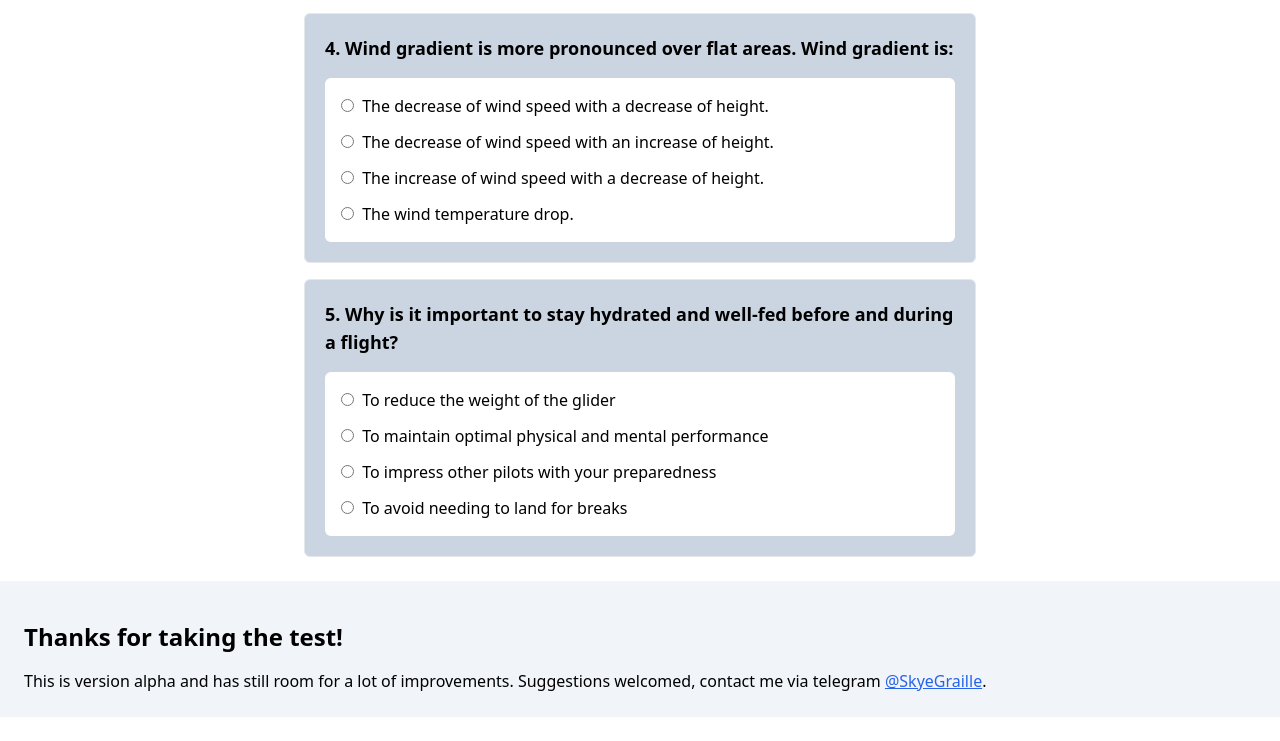
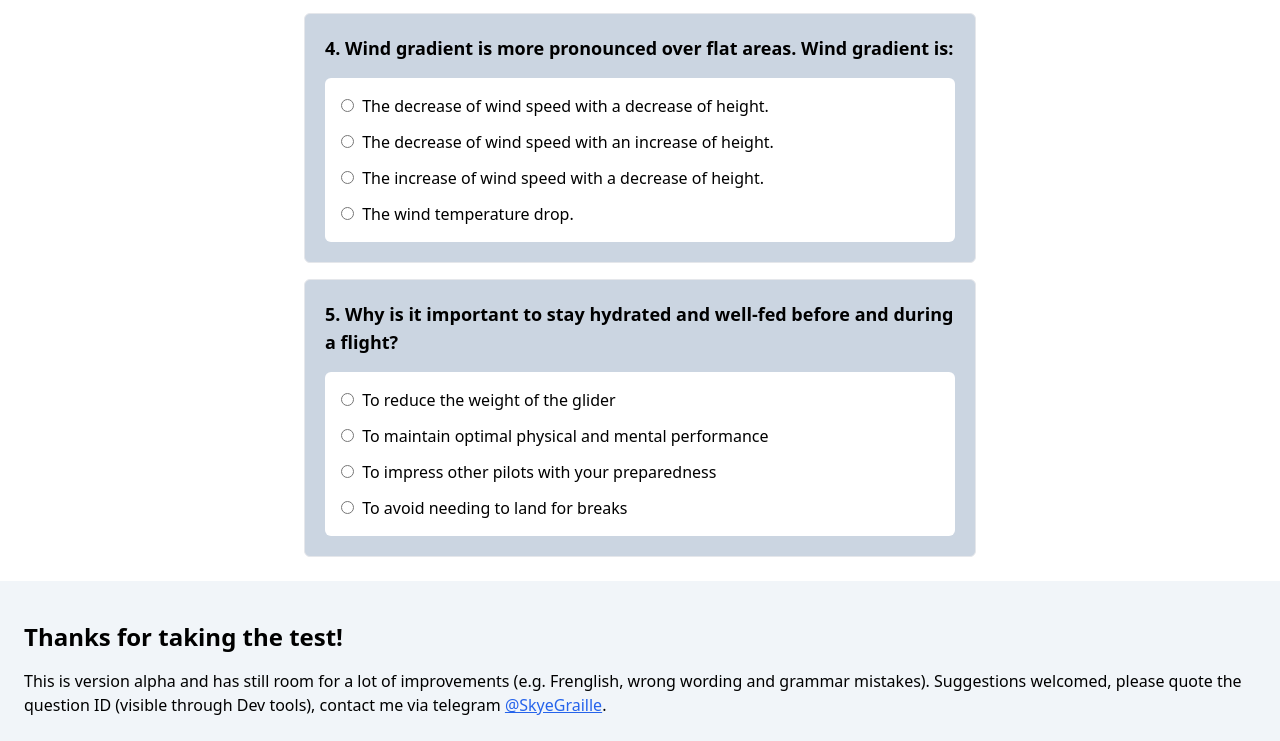
Before and after one commit to Skye-flyhigh/PG-MockExam, a plain HTML site: page index.html in a window 1280 px wide. Shown: the part 1033-1774 px from the top of the page. Before the commit the page ends 1750 px from the top, so only its background shows below. Drawn offline with Linux system fonts and the light colour scheme.

Commit message:
Update index.html

```diff
--- a/index.html
+++ b/index.html
@@ -50,7 +50,7 @@
     </main>
     <footer class="bg-slate-100 dark:bg-slate-900 p-6">
       <p class="text-2xl font-bold py-4 mx-auto dark:text-white">Thanks for taking the test!</p>
-      <p class="dark:text-white">This is version alpha and has still room for a lot of improvements. Suggestions welcomed, contact me via telegram <a href="https://t.me/skyegraille" target="_blank" class="text-blue-600 hover:text-blue-400 underline visited:text-purple-600 dark:text-blue-400 dark:hover:text-blue-600 dark:visited:text-purple-400">@SkyeGraille</a>.</p>
+      <p class="dark:text-white">This is version alpha and has still room for a lot of improvements (e.g. Frenglish, wrong wording and grammar mistakes). Suggestions welcomed, please quote the question ID (visible through Dev tools), contact me via telegram <a href="https://t.me/skyegraille" target="_blank" class="text-blue-600 hover:text-blue-400 underline visited:text-purple-600 dark:text-blue-400 dark:hover:text-blue-600 dark:visited:text-purple-400">@SkyeGraille</a>.</p>
     </footer>
     <script src="app.js"></script>
     </html>
```
